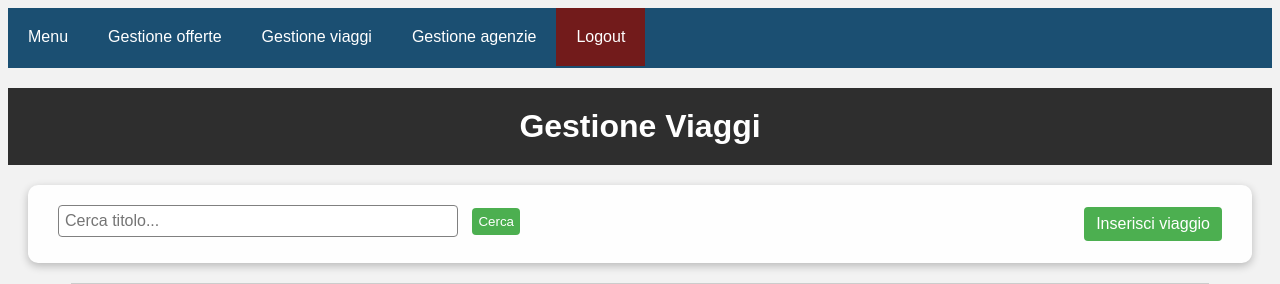
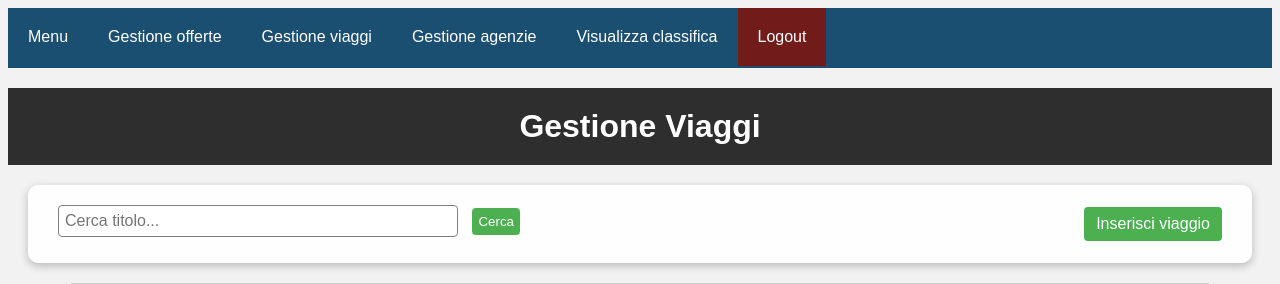
Before and after one commit to Sauro3101/BandoGite, a PHP site: page /gestione_viaggi.php in a window 1280 px wide. Shown: the top 284 px of the page. Run offline with PHP 8.4, Linux system fonts and the light colour scheme; a user stored in the database is signed in; data comes from the database, SQL or seed files in the repository.

Commit message:
visualizza classifica

```diff
--- a/gestione_agenzie.php
+++ b/gestione_agenzie.php
@@ -17,6 +17,7 @@
     <a href="gestione_offerte.php">Gestione offerte</a>
     <a href="gestione_viaggi.php">Gestione viaggi</a>
     <a href="gestione_agenzie.php">Gestione agenzie</a>
+      <a href="classifica.php">Visualizza classifica</a>
   </div>
     <div class="logout">
       <a href="backend/logout.php">Logout</a>
--- a/gestione_offerte.php
+++ b/gestione_offerte.php
@@ -20,6 +20,7 @@
       <a href="gestione_offerte.php">Gestione offerte</a>
       <a href="gestione_viaggi.php">Gestione viaggi</a>
       <a href="gestione_agenzie.php">Gestione agenzie</a>
+      <a href="classifica.php">Visualizza classifica</a>
     </div>
     <div class="logout">
       <a href="backend/logout.php">Logout</a>
--- a/gestione_utenti.php
+++ b/gestione_utenti.php
@@ -18,6 +18,7 @@
     <a href="gestione_offerte.php">Gestione offerte</a>
     <a href="gestione_viaggi.php">Gestione viaggi</a>
     <a href="gestione_agenzie.php">Gestione agenzie</a>
+      <a href="classifica.php">Visualizza classifica</a>
   </div>
     <div class="logout">
       <a href="backend/logout.php">Logout</a>
--- a/gestione_viaggi.php
+++ b/gestione_viaggi.php
@@ -17,6 +17,7 @@
     <a href="gestione_offerte.php">Gestione offerte</a>
     <a href="gestione_viaggi.php">Gestione viaggi</a>
     <a href="gestione_agenzie.php">Gestione agenzie</a>
+      <a href="classifica.php">Visualizza classifica</a>
   </div>
     <div class="logout">
       <a href="backend/logout.php">Logout</a>
```
